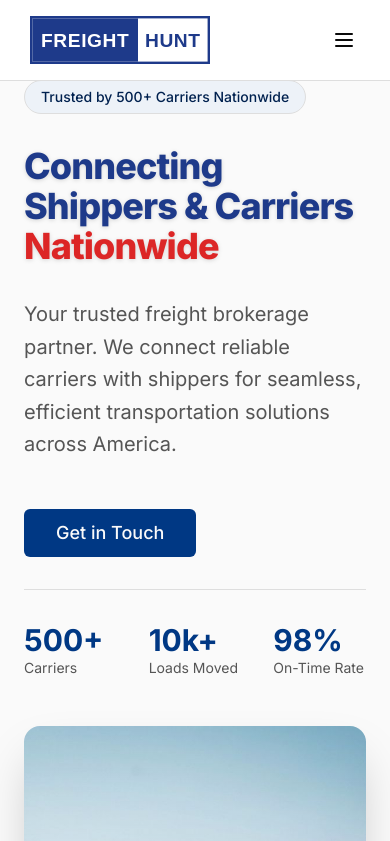
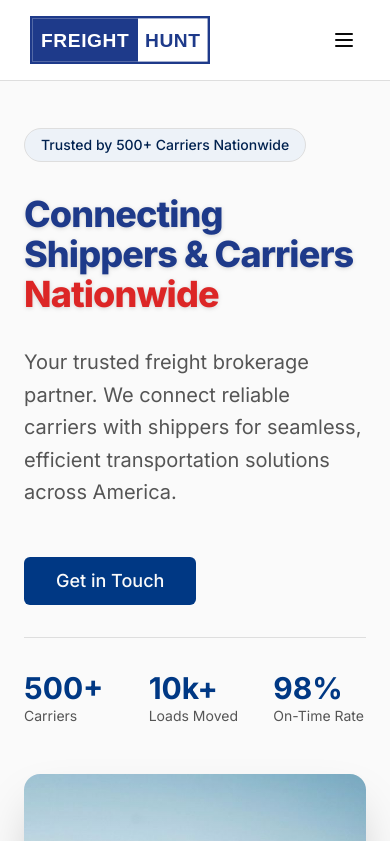
Before and after one commit to sidhugurtej/freight-hunt-website, a Next.js app: page / in a window 390 px wide. Shown: the top 841 px of the page. Built offline with nearby package versions, Linux system fonts and the light colour scheme.

Commit message:
feat: add responsive top padding to hero section.

```diff
--- a/components/hero.tsx
+++ b/components/hero.tsx
@@ -6,7 +6,7 @@ export function Hero() {
   return (
     <section className="relative min-h-screen flex items-center overflow-hidden bg-background">
       <div className="mx-auto max-w-7xl w-full px-6 lg:px-8">
-        <div className="grid lg:grid-cols-2 gap-12 items-center min-h-screen py-20">
+        <div className="grid lg:grid-cols-2 gap-12 items-center min-h-screen py-20 pt-32 lg:pt-20">
           {/* Left Content */}
           <div className="space-y-8">
             <div>
```
